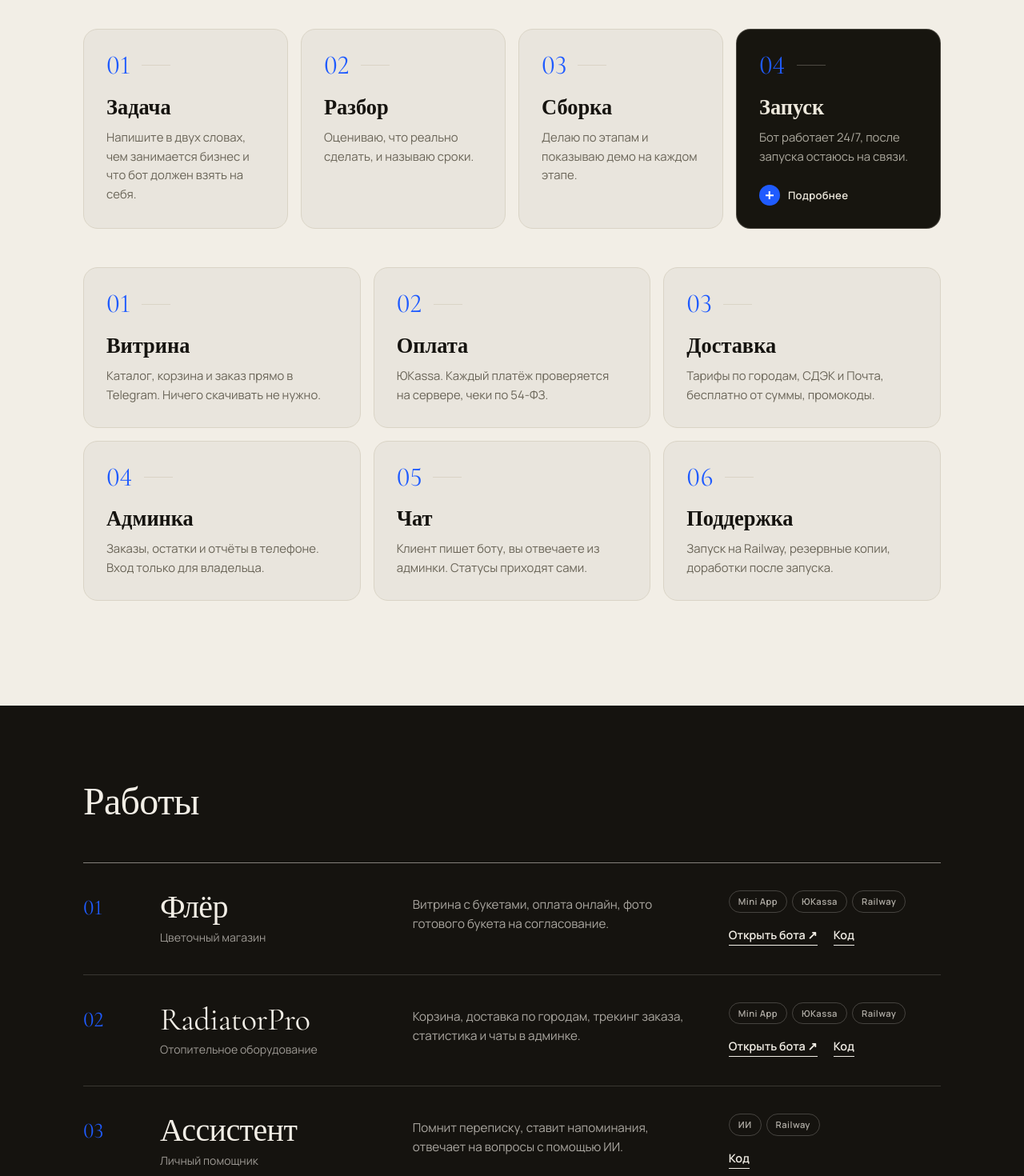
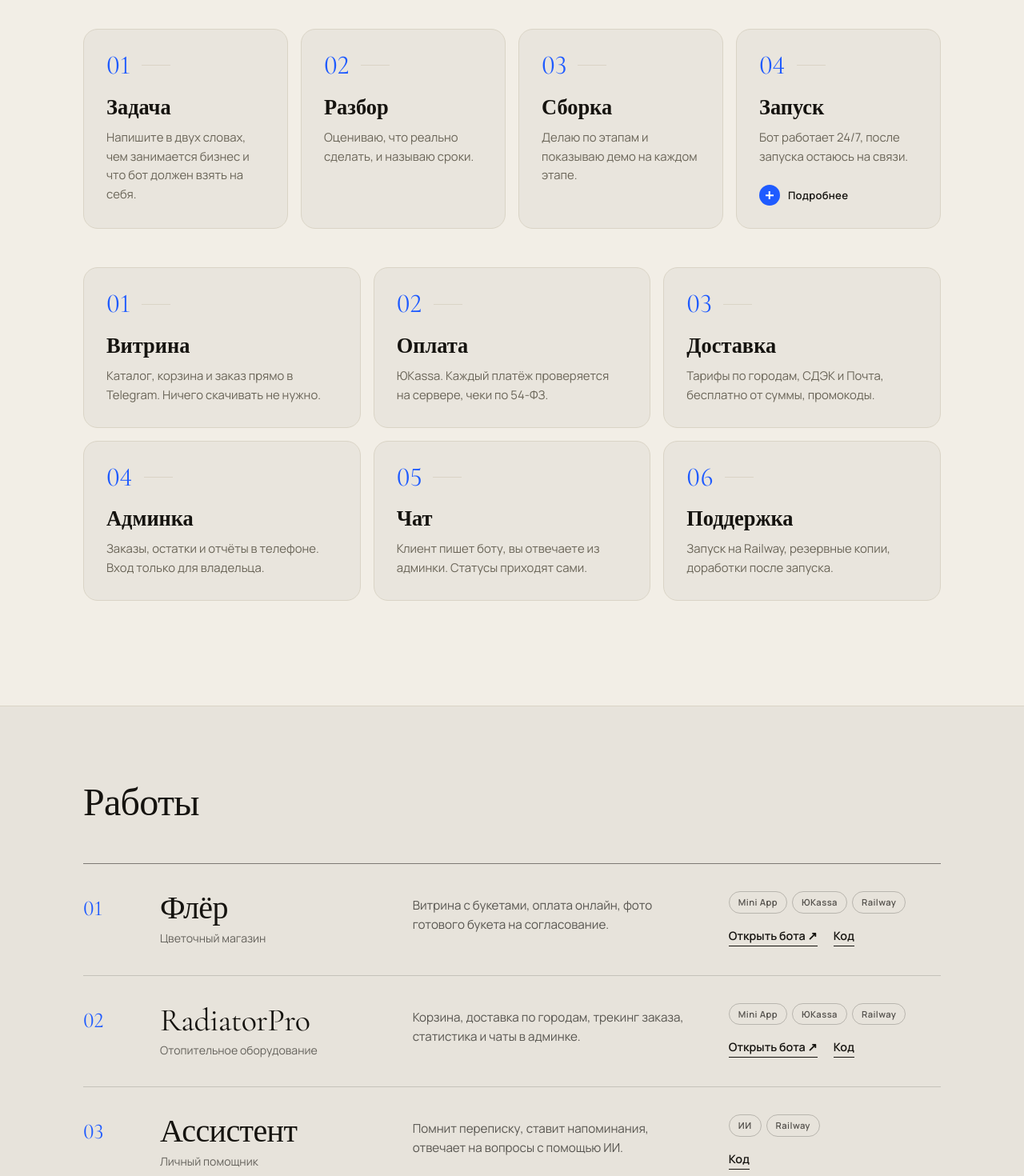
Before and after one commit to zhennyy/botforall, a React (Vite) app: page / in a window 1280 px wide. Shown: the part 840-2310 px from the top of the page at 80% size. Built offline with nearby package versions, Linux system fonts and the light colour scheme.

Commit message:
Consistent surfaces: works band and launch card use the same tint in both themes

```diff
--- a/src/index.css
+++ b/src/index.css
@@ -104,16 +104,16 @@ nav .wrap { display: flex; align-items: center; justify-content: space-between;
 .step:not(.step-click):hover { border-color: var(--accent); box-shadow: var(--neon); }
 
 /* шаг «Запуск» — тёмная раскрывающаяся карточка */
-.step-click { padding: 0; background: #17150F; border-color: color-mix(in srgb, #EDE8DC 22%, transparent); color: #EDE8DC; transition: transform .45s var(--ease), border-color .3s, box-shadow .4s var(--ease); }
+.step-click { padding: 0; background: var(--tint); border-color: var(--line); color: var(--ink); transition: transform .45s var(--ease), border-color .3s, box-shadow .4s var(--ease); }
 .step-click:hover, .step-click[data-open="true"] { border-color: var(--accent); box-shadow: var(--neon); }
 .step-click:active { box-shadow: 0 0 0 1px var(--accent), 0 0 36px 2px var(--glow); }
 .step-click:hover { transform: translateY(-4px); }
 .step-btn { all: unset; box-sizing: border-box; display: flex; flex-direction: column; flex: 1; width: 100%; padding: 28px; cursor: pointer; border-radius: var(--r); }
 .step-btn:focus-visible { outline: 0; box-shadow: var(--neon); }
-.step-click .num::after { background: rgba(237, 232, 220, .25); }
-.step-btn h4 { font-family: var(--serif); font-weight: 600; font-size: 1.65rem; line-height: 1.1; margin: 22px 0 10px; color: #EDE8DC; }
-.step-btn p { color: rgba(237, 232, 220, .7); font-size: .93rem; max-width: 28ch; }
-.step-more { margin-top: auto; padding-top: 24px; display: inline-flex; align-items: center; gap: 10px; font-size: .82rem; font-weight: 600; letter-spacing: .02em; color: #EDE8DC; }
+
+.step-btn h4 { font-family: var(--serif); font-weight: 600; font-size: 1.65rem; line-height: 1.1; margin: 22px 0 10px; color: var(--ink); }
+.step-btn p { color: var(--soft); font-size: .93rem; max-width: 28ch; }
+.step-more { margin-top: auto; padding-top: 24px; display: inline-flex; align-items: center; gap: 10px; font-size: .82rem; font-weight: 600; letter-spacing: .02em; color: var(--ink); }
 .step-plus { position: relative; width: 26px; height: 26px; border-radius: 50%; background: var(--accent); flex: none; transition: transform .5s var(--ease); }
 .step-plus::before, .step-plus::after { content: ''; position: absolute; left: 50%; top: 50%; width: 10px; height: 1.5px; background: #fff; transform: translate(-50%, -50%); }
 .step-plus::after { transition: transform .5s var(--ease); transform: translate(-50%, -50%) rotate(90deg); }
@@ -140,20 +140,20 @@ nav .wrap { display: flex; align-items: center; justify-content: space-between;
 .after-tag { margin-top: auto; align-self: flex-start; font-size: .72rem; font-weight: 600; letter-spacing: .04em; padding: 5px 12px; border: 1px solid var(--line); border-radius: 999px; color: var(--soft); }
 
 /* ---------- works ---------- */
-#projects { background: var(--ink); color: var(--paper); margin-top: clamp(24px, 4vw, 48px); }
-#projects .section-title { color: var(--paper); }
-.works { border-top: 1px solid color-mix(in srgb, var(--paper) 50%, transparent); }
-.work { display: grid; grid-template-columns: 72px 1.1fr 1.4fr 1fr; gap: 24px; align-items: start; padding-block: 34px; border-bottom: 1px solid color-mix(in srgb, var(--paper) 16%, transparent); transition: padding-left .45s var(--ease); }
+#projects { background: color-mix(in srgb, var(--ink) 5%, var(--paper)); color: var(--ink); margin-top: clamp(24px, 4vw, 48px); border-block: 1px solid var(--line); }
+
+.works { border-top: 1px solid color-mix(in srgb, var(--ink) 50%, transparent); }
+.work { display: grid; grid-template-columns: 72px 1.1fr 1.4fr 1fr; gap: 24px; align-items: start; padding-block: 34px; border-bottom: 1px solid color-mix(in srgb, var(--ink) 16%, transparent); transition: padding-left .45s var(--ease); }
 .work:hover { padding-left: 12px; }
 .work .num { padding-top: 8px; font-size: 1.7rem; }
 .work .num::after { display: none; }
 .work h3 { font-size: clamp(1.8rem, 3.2vw, 2.5rem); line-height: 1.05; }
-.work-kind { color: color-mix(in srgb, var(--paper) 62%, transparent); font-size: .88rem; margin-top: 6px; }
-.work-text { color: color-mix(in srgb, var(--paper) 68%, transparent); max-width: 38ch; padding-top: 6px; font-size: .95rem; }
+.work-kind { color: color-mix(in srgb, var(--ink) 62%, transparent); font-size: .88rem; margin-top: 6px; }
+.work-text { color: color-mix(in srgb, var(--ink) 68%, transparent); max-width: 38ch; padding-top: 6px; font-size: .95rem; }
 .tags { display: flex; flex-wrap: wrap; gap: 6px; }
-.tags span { font-size: .7rem; font-weight: 600; letter-spacing: .04em; padding: 4px 11px; border: 1px solid color-mix(in srgb, var(--paper) 22%, transparent); border-radius: 999px; color: color-mix(in srgb, var(--paper) 70%, transparent); }
+.tags span { font-size: .7rem; font-weight: 600; letter-spacing: .04em; padding: 4px 11px; border: 1px solid color-mix(in srgb, var(--ink) 22%, transparent); border-radius: 999px; color: color-mix(in srgb, var(--ink) 70%, transparent); }
 .work-links { display: flex; gap: 20px; margin-top: 16px; font-size: .9rem; font-weight: 600; }
-.work-links a { border-bottom: 1px solid var(--paper); padding-bottom: 1px; transition: color .2s, border-color .2s; }
+.work-links a { border-bottom: 1px solid var(--ink); padding-bottom: 1px; transition: color .2s, border-color .2s; }
 .work-links a:hover { color: var(--accent); border-color: var(--accent); text-shadow: 0 0 14px var(--glow); }
 
 /* ---------- contact ---------- */
```
